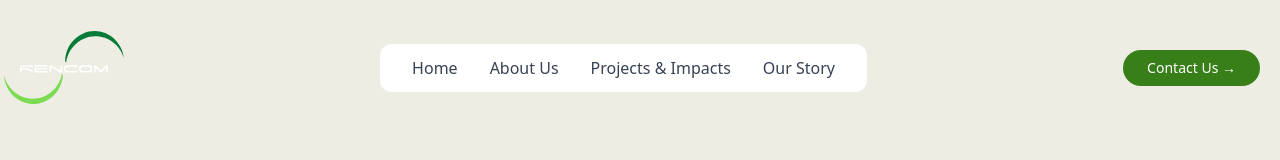
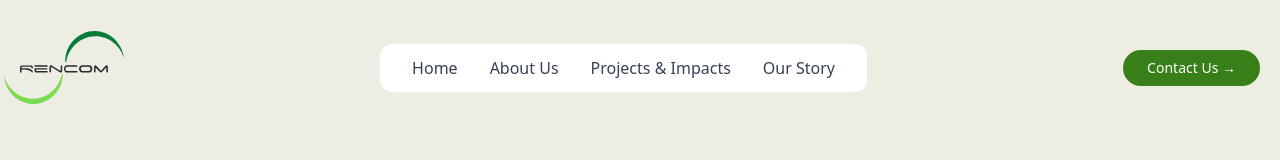
Before and after one commit to elumeluwebster/rencom, a Next.js app: page /our-story in a window 1280 px wide. Shown: the top 160 px of the page. Built offline with nearby package versions, Linux system fonts and the light colour scheme.

Commit message:
update header-dark with dark text (again)

```diff
--- a/src/components/header-dark.tsx
+++ b/src/components/header-dark.tsx
@@ -23,8 +23,8 @@ const HeaderDark = () => {
           <div className="flex-shrink-0">
             <Link href="/">
               <Image
-                src="/assets/icons/logo-light.svg"
-                alt="remcon light logo"
+                src="/assets/icons/logo-dark.svg"
+                alt="remcon dark logo"
                 height={70}
                 width={120}
               />
```
